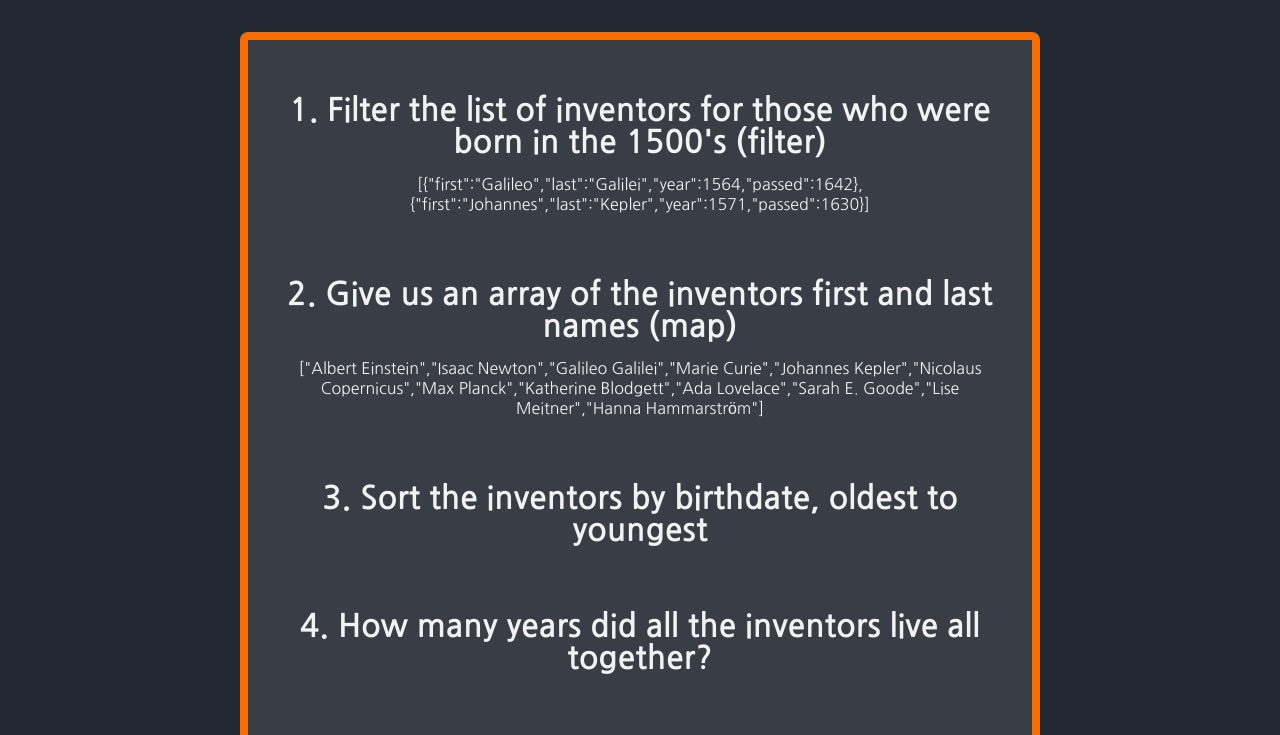
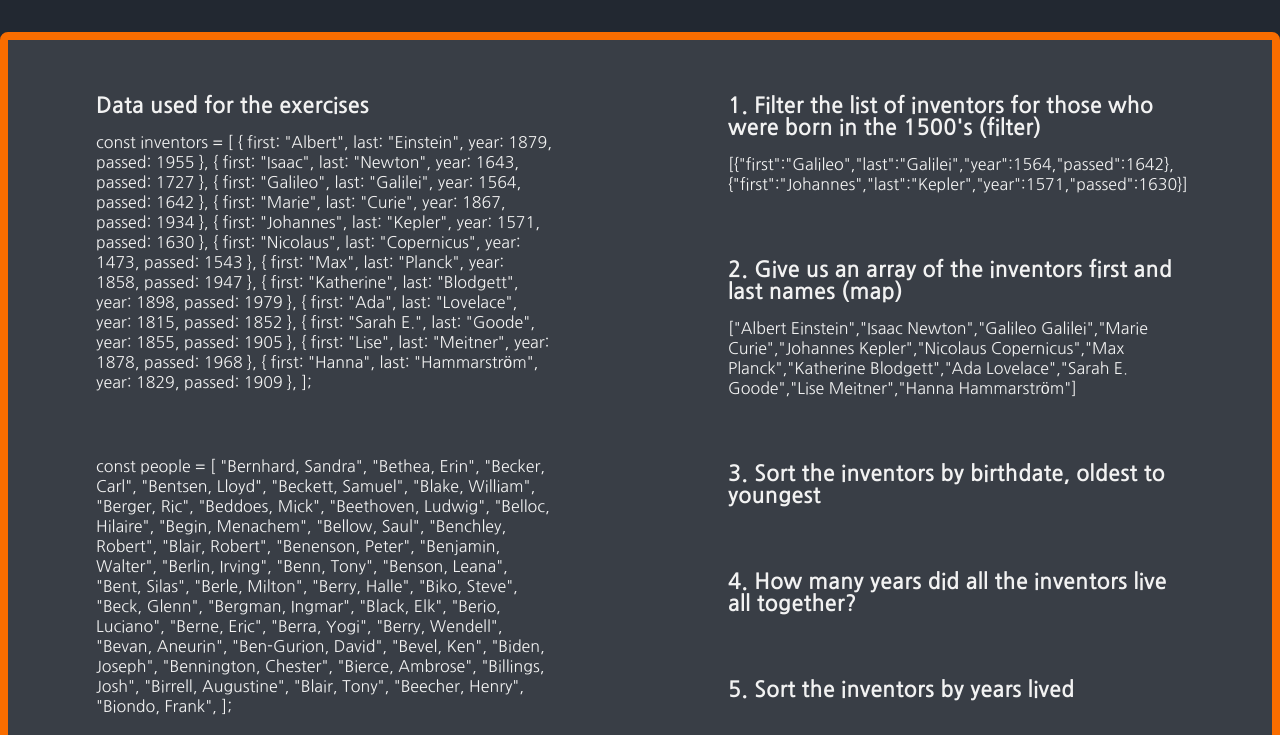
Before and after one commit to danieldannitz/arraymethods, a plain HTML site: page index.html in a window 1280 px wide. Shown: the top 735 px of the page. Drawn offline with Linux system fonts and the light colour scheme.

Commit message:
add css grid

```diff
--- a/index.html
+++ b/index.html
@@ -7,6 +7,36 @@
   </head>
   <body>
     <div class="wrapper">
+      <aside>
+        <h1>Data used for the exercises</h1>
+        <p>
+          const inventors = [ { first: "Albert", last: "Einstein", year: 1879,
+          passed: 1955 }, { first: "Isaac", last: "Newton", year: 1643, passed:
+          1727 }, { first: "Galileo", last: "Galilei", year: 1564, passed: 1642
+          }, { first: "Marie", last: "Curie", year: 1867, passed: 1934 }, {
+          first: "Johannes", last: "Kepler", year: 1571, passed: 1630 }, {
+          first: "Nicolaus", last: "Copernicus", year: 1473, passed: 1543 }, {
+          first: "Max", last: "Planck", year: 1858, passed: 1947 }, { first:
+          "Katherine", last: "Blodgett", year: 1898, passed: 1979 }, { first:
+          "Ada", last: "Lovelace", year: 1815, passed: 1852 }, { first: "Sarah
+          E.", last: "Goode", year: 1855, passed: 1905 }, { first: "Lise", last:
+          "Meitner", year: 1878, passed: 1968 }, { first: "Hanna", last:
+          "Hammarström", year: 1829, passed: 1909 }, ];
+        </p>
+        <p>
+          const people = [ "Bernhard, Sandra", "Bethea, Erin", "Becker, Carl",
+          "Bentsen, Lloyd", "Beckett, Samuel", "Blake, William", "Berger, Ric",
+          "Beddoes, Mick", "Beethoven, Ludwig", "Belloc, Hilaire", "Begin,
+          Menachem", "Bellow, Saul", "Benchley, Robert", "Blair, Robert",
+          "Benenson, Peter", "Benjamin, Walter", "Berlin, Irving", "Benn, Tony",
+          "Benson, Leana", "Bent, Silas", "Berle, Milton", "Berry, Halle",
+          "Biko, Steve", "Beck, Glenn", "Bergman, Ingmar", "Black, Elk", "Berio,
+          Luciano", "Berne, Eric", "Berra, Yogi", "Berry, Wendell", "Bevan,
+          Aneurin", "Ben-Gurion, David", "Bevel, Ken", "Biden, Joseph",
+          "Bennington, Chester", "Bierce, Ambrose", "Billings, Josh", "Birrell,
+          Augustine", "Blair, Tony", "Beecher, Henry", "Biondo, Frank", ];
+        </p>
+      </aside>
       <div class="exercise-wrapper">
         <div class="first-exercise">
           <h1>
--- a/styles.css
+++ b/styles.css
@@ -22,19 +22,26 @@ body {
 }
 
 .wrapper {
-  max-width: 50rem;
+  max-width: 93.75rem;
   height: 125rem;
   margin: 32px auto;
   background-color: var(--wrapper-bg);
   border: 0.5rem solid var(--border-anchor-color);
   border-radius: 0.5rem;
+  display: grid;
+  grid-template-columns: 1fr 1fr;
 }
 
-.exercise-wrapper {
+.exercise-wrapper,
+.wrapper aside {
   color: var(--text-color);
   padding: 1.375rem;
-  text-align: center;
-  margin-top: 2rem;
+  margin: 2rem auto;
+  max-width: 500px;
+}
+
+h1 {
+  font-size: 22px;
 }
 
 p {
```
